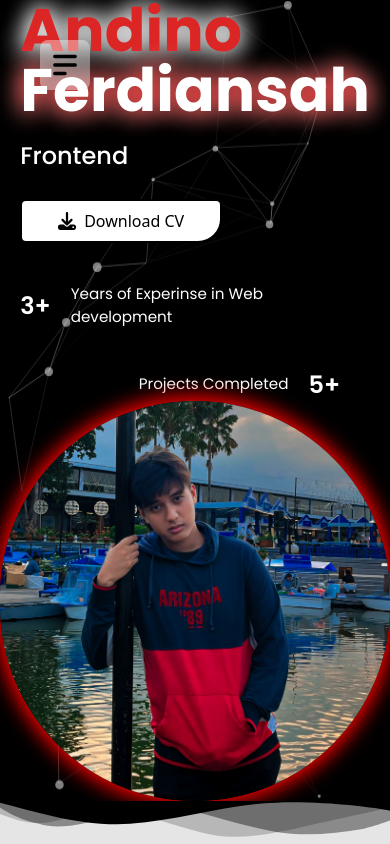
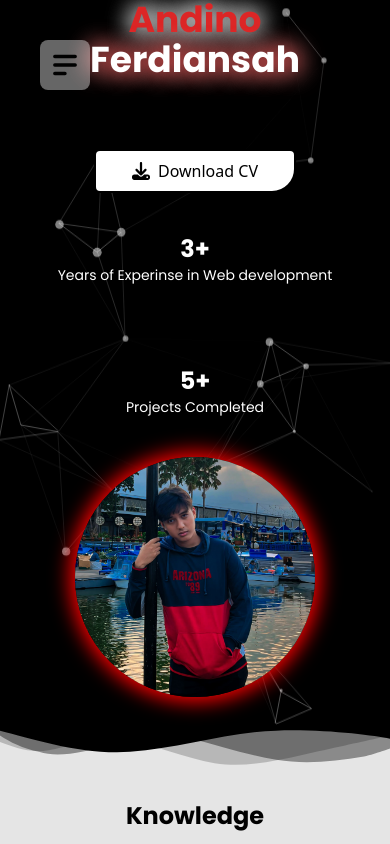
Before and after one commit to andinoferdi/Porfolio_andinoferdi, a React (Vite) app: page / in a window 390 px wide. Shown: the top 844 px of the page. Built offline with nearby package versions, Linux system fonts and the light colour scheme.

Commit message:
Fix Responsive

```diff
--- a/index.html
+++ b/index.html
@@ -4,7 +4,7 @@
     <meta charset="UTF-8" />
     <link rel="icon" type="image/svg+xml" href="/public/Foto copy.jpg" />
     <meta name="viewport" content="width=device-width, initial-scale=1.0" />
-    <title>React Portfolio</title>
+    <title>Andino Ferdiansah - Portfolio</title>
   </head>
   <body>
     <div id="root"></div>
--- a/src/components/Header.jsx
+++ b/src/components/Header.jsx
@@ -158,7 +158,10 @@ const Header = () => {
   }, []);
 
   return (
-    <section id="home" className="overflow-hidden relative">
+    <section
+      id="home"
+      className="overflow-hidden relative max-w-screen mx-auto"
+    >
       {/* Particles Container */}
       <div
         id="particles-js"
@@ -166,34 +169,33 @@ const Header = () => {
       ></div>
 
       {/* Konten Utama */}
-      {/* Wrapper untuk memastikan gambar sejajar dengan nama */}
-      <div className="min-h-[70vh] flex md:flex-row flex-col items-center justify-center relative">
+      <div className="min-h-[70vh] flex flex-col md:flex-row items-center justify-center relative px-4 md:px-6">
         {/* Kolom Kiri */}
         <div
-          className="text-white flex flex-col justify-center items-start px-6 md:mr-10"
+          className="text-white flex flex-col justify-center items-center md:items-start px-6 md:mr-10 text-center md:text-left"
           data-aos="fade-down"
         >
           <h1
-            className="font-Poppins text-6xl font-bold text-red-600"
+            className="font-Poppins text-4xl md:text-6xl font-bold text-red-600"
             style={{ textShadow: "0 0 25px white, 0 0 25px white" }}
           >
             {header.firstName}
           </h1>
           <h1
-            className="font-Poppins text-6xl font-bold text-white"
+            className="font-Poppins text-4xl md:text-6xl font-bold text-white"
             style={{ textShadow: "0 0 25px red, 0 0 25px white" }}
           >
             {header.LastName}
           </h1>
-          <h4 className="font-Poppins text-2xl mt-4 text-gray-300 text-white">
+          <h4 className="font-Poppins text-lg md:text-2xl mt-4 text-gray-300">
             {text}
           </h4>
           <br />
-          <div className="flex justify-start">
+          <div className="flex justify-center md:justify-start">
             <a
               href="/CV Andino Ferdiansah.docx"
               download="CV_Andino_Ferdiansah.docx"
-              className="btn flex items-center gap-2 text-black bg-white"
+              className="btn flex items-center gap-2 text-black bg-white px-4 py-2"
             >
               <FontAwesomeIcon
                 icon={faDownload}
@@ -202,18 +204,20 @@ const Header = () => {
               Download CV
             </a>
           </div>
-          <div className="flex flex-col gap-10 mt-10">
+          <div className="flex flex-col items-center md:items-start gap-10 mt-10">
             {header.header_content.map((content, i) => (
               <div
                 key={i}
                 data-aos="fade-down"
                 data-aos-delay={i * 300}
-                className={`flex items-center w-80 gap-5 ${
-                  i === 1 && "flex-row-reverse text-right"
-                }`}
+                className="flex flex-col items-center md:items-start text-center md:text-left mb-6"
               >
-                <h3 className="text-white">{content.count}</h3>
-                <p className="text-white">{content.text}</p>
+                <h3 className="text-white text-2xl md:text-3xl font-bold">
+                  {content.count}
+                </h3>
+                <p className="text-white text-sm md:text-base pb-4 md:pb-6">
+                  {content.text}
+                </p>
               </div>
             ))}
           </div>
@@ -230,11 +234,9 @@ const Header = () => {
             src={header.image}
             data-aos="slide-up"
             alt="..."
-            className="rounded-full shadow-lg hover:scale-110 transition-transform duration-300"
+            className="rounded-full shadow-lg hover:scale-110 transition-transform duration-300 w-60 h-60 md:w-96 md:h-96 mb-8"
             style={{
               boxShadow: "0 0 20px 5px rgba(255, 0, 0, 1)",
-              width: "400px",
-              height: "400px",
             }}
           />
         </div>
```
